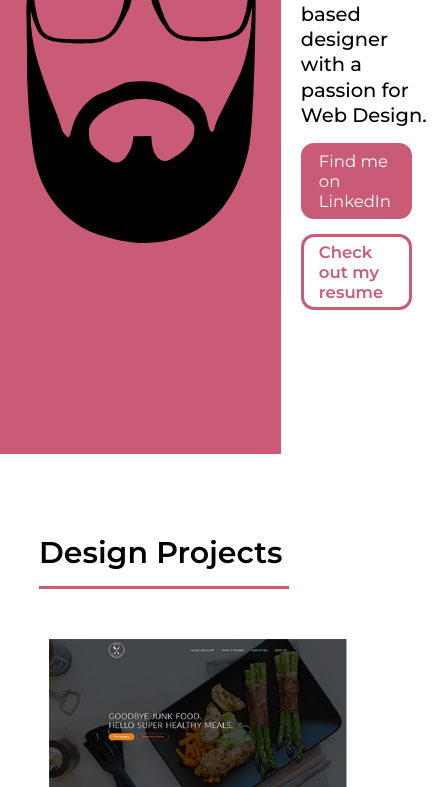
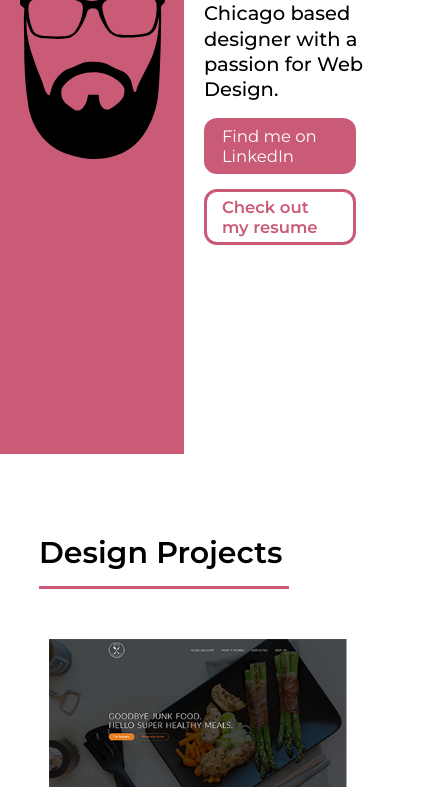
Before and after one commit to nickhyla/nickhyla.github.io, a plain HTML site: page index.html in a window 390 px wide. Shown: the part 390-1177 px from the top of the page, 447 px wide, since content can reach past the window. Drawn offline with nearby package versions, Linux system fonts and the light colour scheme.

Commit message:
Media Queries 1.1

```diff
--- a/queries.css
+++ b/queries.css
@@ -40,6 +40,14 @@
   .author-span {
     line-height: 60%;
   }
+
+  .author-img {
+    height: 50vh;
+  }
+
+  .left {
+    padding: 25vh 5vw;
+  }
 }
 
 @media only screen and (max-width: 767px) {
@@ -52,11 +60,11 @@
  }
 
  .author-img {
-  height: 50vh;
+  height: 40vh;
 }
 
 .left {
-  padding: 25vh 5vw;
+  padding: 30vh 5vw;
 }
 }
 
@@ -64,4 +72,12 @@
   html {
     font-size: 15px;
   }
+
+  .author-img {
+    height: 30vh;
+  }
+
+  .left {
+    padding: 35vh 5vw;
+  }
 }
--- a/style.css
+++ b/style.css
@@ -91,7 +91,7 @@ h3 {
 
 .author-img {
   height: 70vh;
-  min-height: 200px;
+  min-height: 150px;
   max-height: 700px;
   width: auto;
   vertical-align: middle;
```
